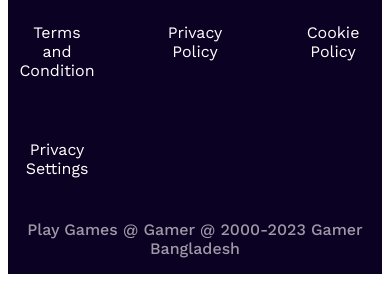
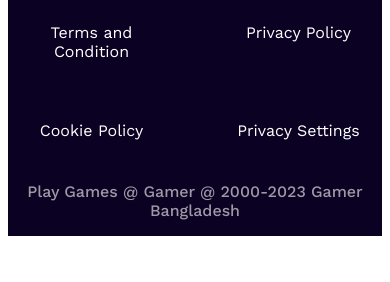
Before and after one commit to Muntahi-Safwan/B8A2-Gamer-Zone, a plain HTML site: page index.html in a window 390 px wide. Shown: the part 5995-6277 px from the top of the page. After the commit the page ends 6239 px from the top, so only its background shows below. Drawn offline with nearby package versions, Linux system fonts and the light colour scheme.

Commit message:
Footer fixed

```diff
--- a/index.html
+++ b/index.html
@@ -392,7 +392,7 @@
           </li>
         </ul>
       </div>
-      <div class="footer-menu">
+      <div class="footer-links">
         <ul>
           <li>Terms and Condition</li>
           <li>Privacy Policy</li>
--- a/responsive.css
+++ b/responsive.css
@@ -142,6 +142,10 @@
     display: grid;
     grid-template-columns: repeat(2, 1fr);
   }
+  .footer-links ul {
+    display: grid;
+    grid-template-columns: repeat(2, 1fr);
+  }
 }
 
 @media screen and (min-width: 578px) and (max-width: 768px) {
--- a/style.css
+++ b/style.css
@@ -418,3 +418,15 @@
   font-weight: 500;
   line-height: normal;
 }
+.footer-links ul {
+  display: flex;
+  justify-content: center;
+  list-style: none;
+  gap: 24px;
+  color: white;
+  text-decoration: none;
+  display: inline-flex;
+  padding: 10px;
+  align-items: flex-start;
+  gap: 60px;
+}
```
